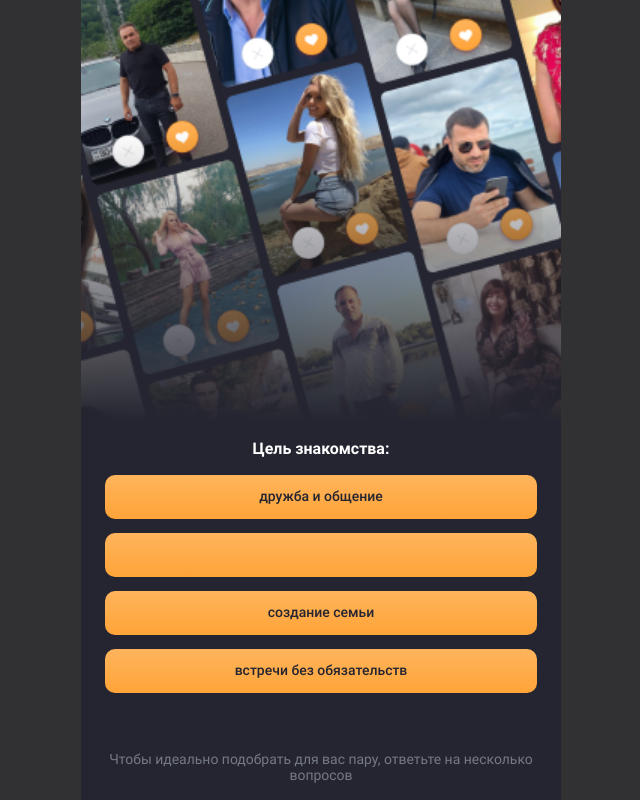
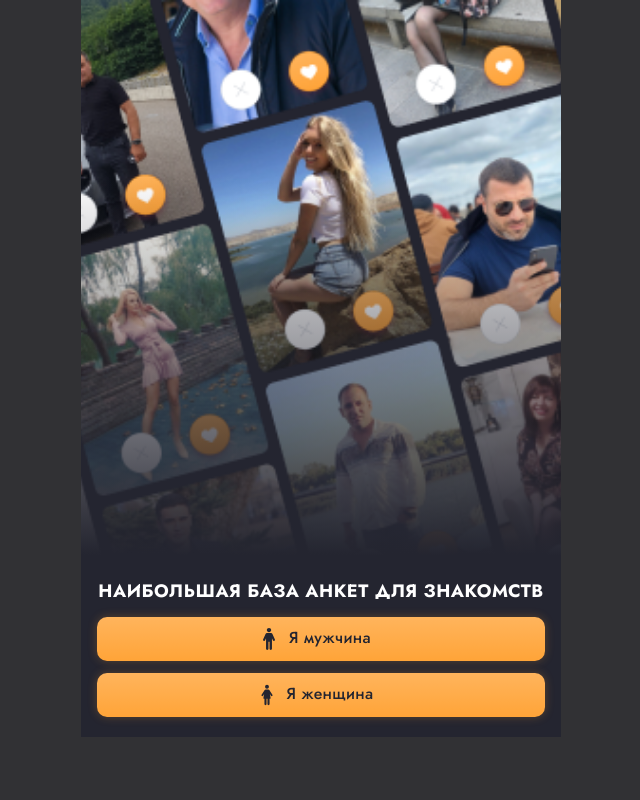
Before and after one commit to Svitlana-Yudina/landing-with-quiz, a React (Create React App) app: page / in a window 1280 px wide. Shown: the whole page, without its empty margins (319-959 px from the left). Built offline with nearby package versions, Linux system fonts and the light colour scheme.

Commit message:
main page was added

```diff
--- a/src/App.tsx
+++ b/src/App.tsx
@@ -1,8 +1,6 @@
 import React from 'react';
 import './App.scss';
-import { BackGroundPicture } from './components/BackGroundPicture';
-// import { BackGroundPicture } from './components/BackGroundPicture';
-// import { PrimaryButton } from './components/PrimaryButton';
+import { Main } from './modules/Main';
 import { Quiz } from './modules/Quiz';
 import { QuizType } from './types/types';
 
@@ -23,18 +21,7 @@ export const App: React.FC = () => {
   return (
     <div className="app">
       <div className="app__content">
-        {/* <BackGroundPicture /> */}
-        <Quiz quiz={quiz[0]}/>
-      {/* <BackGroundPicture />
-        <div className="block">
-          <PrimaryButton
-            type="choice"
-            text="Я мужчина"
-            image="./images/m_icon.svg"
-          />
-          <PrimaryButton type="quiz" text="дружба и общение"/>
-          <PrimaryButton type="create" text="Создать"/>
-        </div> */}
+        <Main />
         {/* <Quiz quiz={quiz[0]}/> */}
       </div>
     </div>
--- a/src/components/BackGroundPicture/BackGroundPicture.tsx
+++ b/src/components/BackGroundPicture/BackGroundPicture.tsx
@@ -6,7 +6,7 @@ export const BackGroundPicture: React.FC = () => {
   return (
     <div className={classNames(
       styles.bg,
-      styles.quiz,
+      // styles.quiz,
     )}>
       <div className={styles.gradient}></div>
     </div>
--- a/src/components/PrimaryButton/PrimaryButton.module.scss
+++ b/src/components/PrimaryButton/PrimaryButton.module.scss
@@ -18,7 +18,7 @@
 }
 
 .sexChoice {
-  padding: 1rem 9.15rem calc(1rem + 1px) 8.35rem;
+  padding: 1rem 9.1rem calc(1rem + 1px) 8.3rem;
 
   font-family: 'Jost', Arial, Helvetica, sans-serif;
   font-size: 1.6rem;
--- a/src/components/PrimaryButton/PrimaryButton.tsx
+++ b/src/components/PrimaryButton/PrimaryButton.tsx
@@ -10,7 +10,7 @@ type Props = {
 };
 
 const BUTTON_STYLES = {
-  choice: styles.sexChoice,
+  sex: styles.sexChoice,
   quiz: styles.quizAnswers,
   create: styles.createUser,
 }
--- /dev/null
+++ b/src/modules/Main/Main.module.scss
@@ -0,0 +1,27 @@
+.main {
+    height: calc(100% - 6.3rem);
+    position: relative;
+    display: flex;
+    flex-direction: column;
+    background: #242530;
+}
+
+.content {
+  padding: 0 16px 20px;
+  display: flex;
+  flex-direction: column;
+  gap: 12px;
+}
+
+.title {
+  font-family: 'Jost';
+  font-weight: 700;
+  font-size: 1.8rem;
+  line-height: 2.6rem;
+  text-align: center;
+  letter-spacing: 0.03em;
+  text-transform: uppercase;
+
+  color: #FFFFFF;
+
+}
--- /dev/null
+++ b/src/modules/Main/Main.tsx
@@ -0,0 +1,20 @@
+import React from 'react';
+import { BackGroundPicture } from '../../components/BackGroundPicture';
+import { PrimaryButton } from '../../components/PrimaryButton';
+import styles from './Main.module.scss';
+
+export const Main: React.FC = () => {
+  return (
+    <div className={styles.main}>
+      <BackGroundPicture />
+
+      <div className={styles.content}>
+        <h1 className={styles.title}>
+          Наибольшая база анкет для знакомств
+        </h1>
+        <PrimaryButton type="sex" text="Я мужчина" image="./images/m_icon.svg"/>
+        <PrimaryButton type="sex" text="Я женщина" image="./images/f_icon.svg"/>
+      </div>
+    </div>
+  );
+};
--- /dev/null
+++ b/src/modules/Main/index.ts
@@ -0,0 +1 @@
+export * from './Main';
--- a/src/modules/Quiz/Quiz.tsx
+++ b/src/modules/Quiz/Quiz.tsx
@@ -14,9 +14,7 @@ export const Quiz: React.FC<Props> = ({ quiz }) => {
 
   return (
     <div className={styles.quiz}>
-      {/* <div className={styles.x}> */}
-        <BackGroundPicture />
-      {/* </div> */}
+      <BackGroundPicture />
 
       <div className={styles.content}>
         <div className={styles.quizBlock}>
--- a/src/types/types.ts
+++ b/src/types/types.ts
@@ -1,4 +1,4 @@
-export type ButtonStyles = 'choice' | 'quiz' | 'create';
+export type ButtonStyles = 'sex' | 'quiz' | 'create';
 
 export type QuizType = {
   step: number,
```
